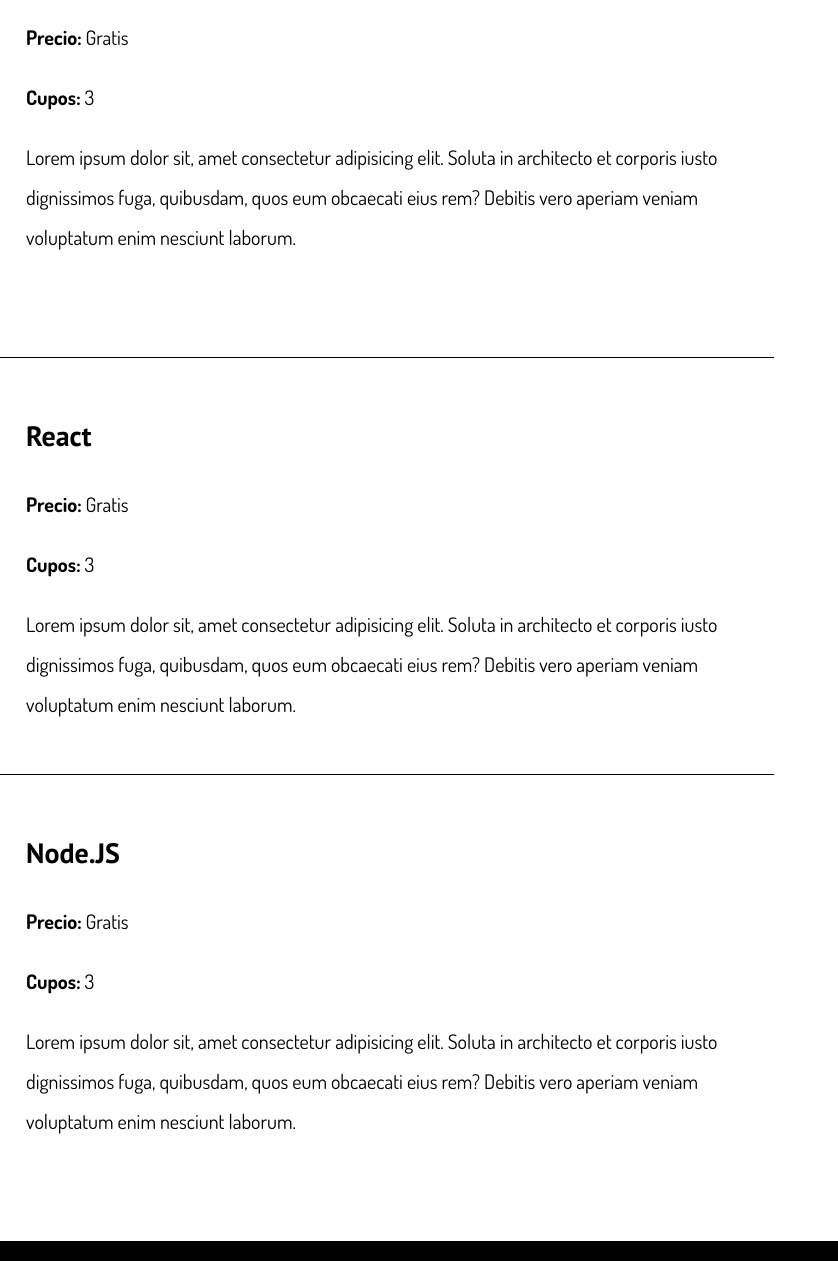
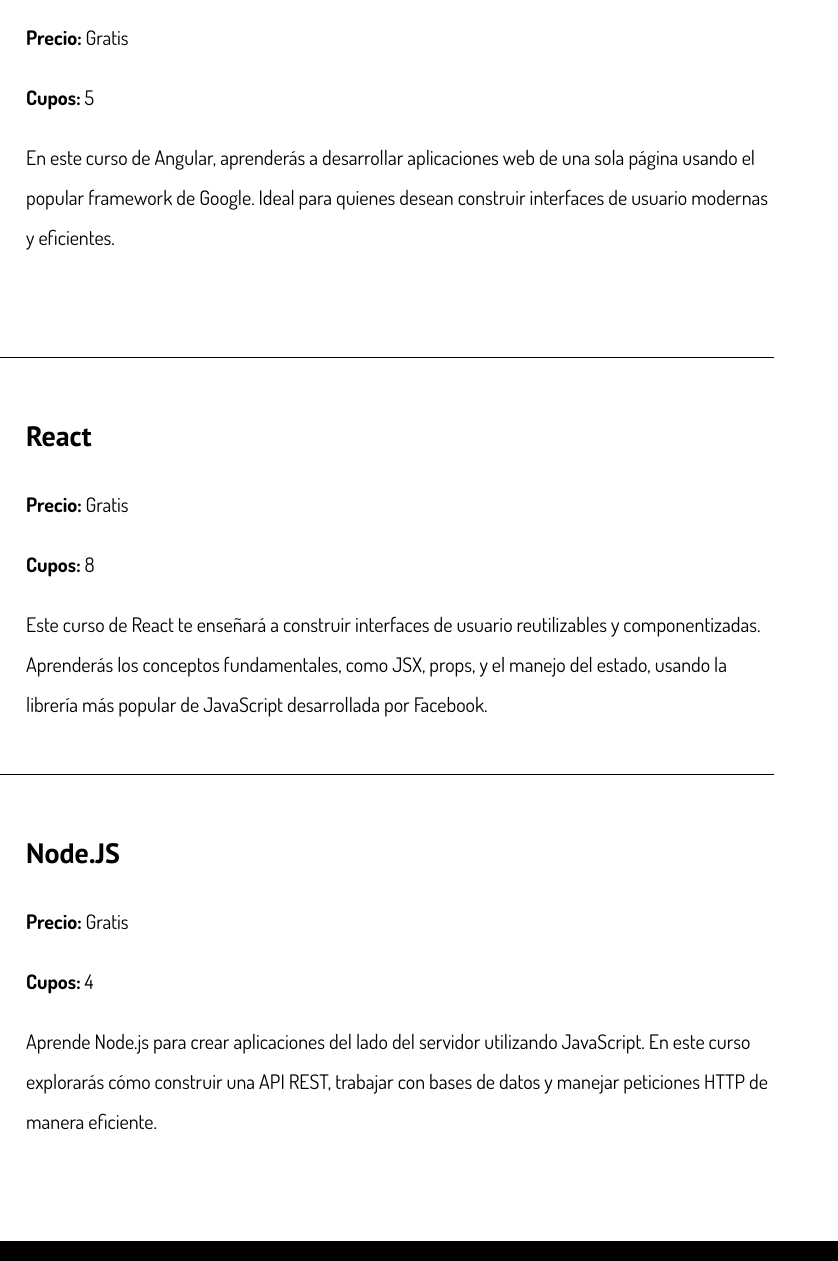
Before and after one commit to Uriel020/Blog-de-Programacion, a plain HTML site: page Cursos.html in a window 1280 px wide. Shown: the part 819-2080 px from the top of the page, 442-1280 px from the left. Drawn offline with Linux system fonts and the light colour scheme.

Commit message:
Update Cursos.html

```diff
--- a/Cursos.html
+++ b/Cursos.html
@@ -50,35 +50,35 @@
         <h1 class="text-center">Cursos disponibles</h1>
         <div class="curso grid">
             <div class="curso__imagen">
-                    <img loading="lazy" src="img/curso1.jpg" alt="">
+                <img loading="lazy" src="img/curso1.jpg" alt="Imagen del curso de Angular">
             </div>
             <div class="curso__texto">
                 <h4 class=" no-margin no-padding">Angular</h4>
                 <p>Precio: <span>Gratis</span></p>
-                    <p>Cupos: <span>3</span></p>
-                    <p class="curso__texto--descripcion">Lorem ipsum dolor sit, amet consectetur adipisicing elit. Soluta in architecto et corporis iusto dignissimos fuga, quibusdam, quos eum obcaecati eius rem? Debitis vero aperiam veniam voluptatum enim nesciunt laborum.</p>
+                <p>Cupos: <span>5</span></p>
+                <p class="curso__texto--descripcion">En este curso de Angular, aprenderás a desarrollar aplicaciones web de una sola página usando el popular framework de Google. Ideal para quienes desean construir interfaces de usuario modernas y eficientes.</p>
             </div>
         </div>
         <div class="curso grid">
             <div class="curso__imagen">
-                    <img loading="lazy" src="img/curso2.jpg" alt="">
+                <img loading="lazy" src="img/curso2.jpg" alt="Imagen del curso de React">
             </div>
             <div class="curso__texto">
                 <h4 class=" no-margin no-padding">React</h4>
                 <p>Precio: <span>Gratis</span></p>
-                    <p>Cupos: <span>3</span></p>
-                    <p class="curso__texto--descripcion">Lorem ipsum dolor sit, amet consectetur adipisicing elit. Soluta in architecto et corporis iusto dignissimos fuga, quibusdam, quos eum obcaecati eius rem? Debitis vero aperiam veniam voluptatum enim nesciunt laborum.</p>
+                <p>Cupos: <span>8</span></p>
+                <p class="curso__texto--descripcion">Este curso de React te enseñará a construir interfaces de usuario reutilizables y componentizadas. Aprenderás los conceptos fundamentales, como JSX, props, y el manejo del estado, usando la librería más popular de JavaScript desarrollada por Facebook.</p>
             </div>
         </div>
         <div class="curso grid">
             <div class="curso__imagen">
-                    <img loading="lazy" src="img/curso3.jpg" alt="">
+                <img loading="lazy" src="img/curso3.jpg" alt="Imagen del curso de Node.JS">
             </div>
             <div class="curso__texto">
                 <h4 class=" no-margin no-padding">Node.JS</h4>
                 <p>Precio: <span>Gratis</span></p>
-                    <p>Cupos: <span>3</span></p>
-                    <p class="curso__texto--descripcion">Lorem ipsum dolor sit, amet consectetur adipisicing elit. Soluta in architecto et corporis iusto dignissimos fuga, quibusdam, quos eum obcaecati eius rem? Debitis vero aperiam veniam voluptatum enim nesciunt laborum.</p>
+                <p>Cupos: <span>4</span></p>
+                <p class="curso__texto--descripcion">Aprende Node.js para crear aplicaciones del lado del servidor utilizando JavaScript. En este curso explorarás cómo construir una API REST, trabajar con bases de datos y manejar peticiones HTTP de manera eficiente.</p>
             </div>
         </div>
     </main>
```
Lines whose indentation alone changed are shown as unchanged.
